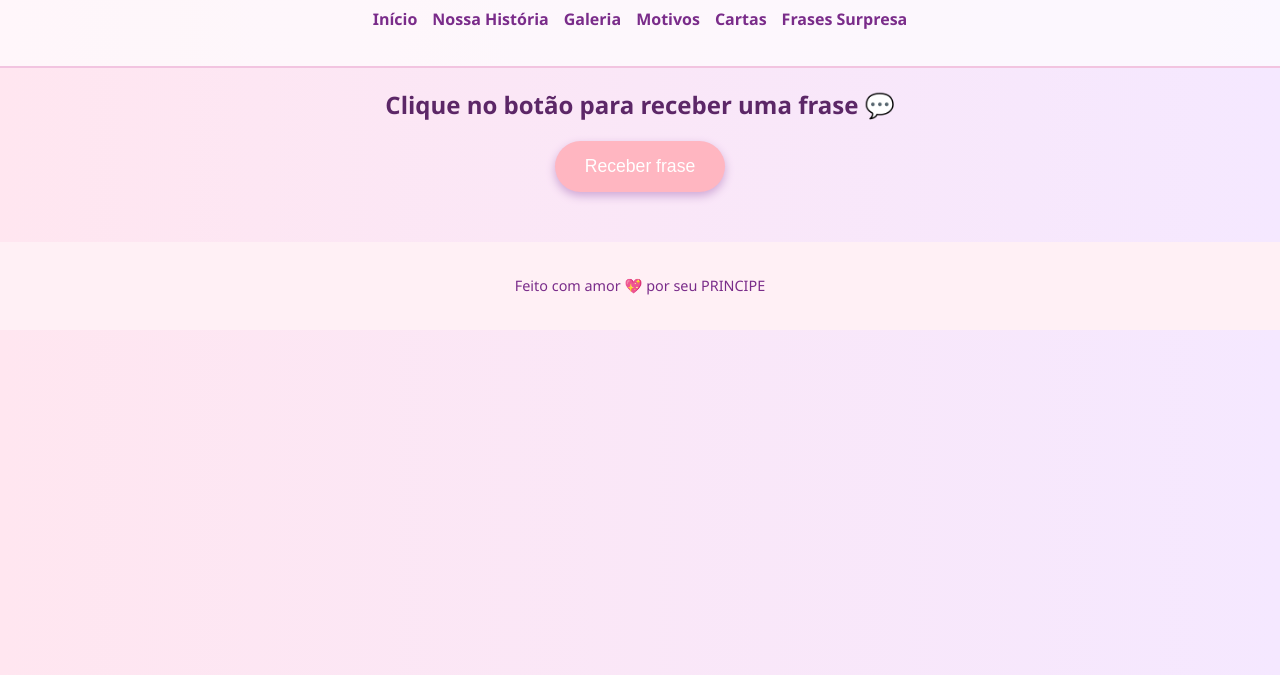
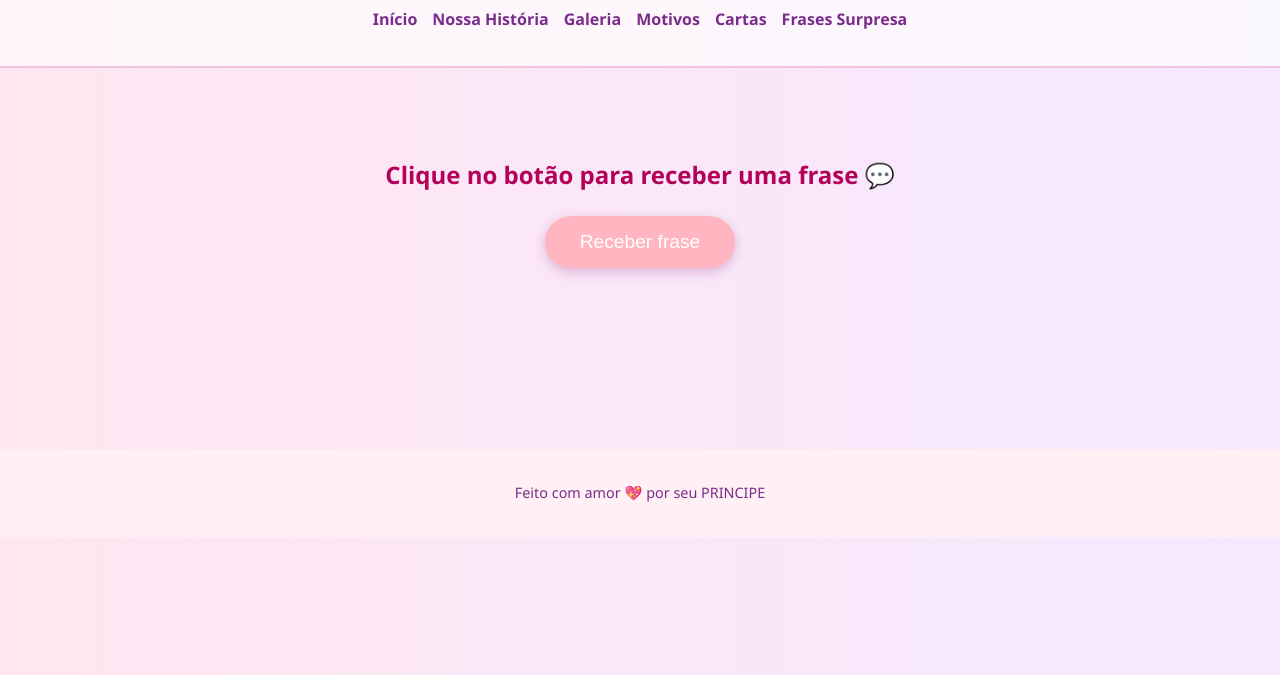
Before and after one commit to thalysonCarvalhoo/nosso-cantinho, a plain HTML site: page frases.html in a window 1280 px wide. Shown: the part 125-800 px from the top of the page. Drawn offline with Linux system fonts and the light colour scheme.

Commit message:
Update style.css

```diff
--- a/style.css
+++ b/style.css
@@ -250,3 +250,39 @@ footer {
   transform: rotateY(0deg);
   position: relative;
 }
+
+.frases-surpresa {
+  max-width: 700px;
+  margin: 50px auto;
+  text-align: center;
+  padding: 20px;
+}
+
+.frases-surpresa h2 {
+  color: #b30059;
+  margin-bottom: 25px;
+}
+
+.frases-surpresa button {
+  background-color: #ffb6c1;
+  border: none;
+  padding: 15px 35px;
+  font-size: 1.2em;
+  border-radius: 30px;
+  color: white;
+  cursor: pointer;
+  box-shadow: 0 4px 12px #dab1d8;
+  transition: background-color 0.3s ease;
+}
+
+.frases-surpresa button:hover {
+  background-color: #e75480;
+}
+
+.frase-texto {
+  margin-top: 30px;
+  font-size: 1.3em;
+  font-style: italic;
+  color: #a0004f;
+  min-height: 60px;
+}
```
